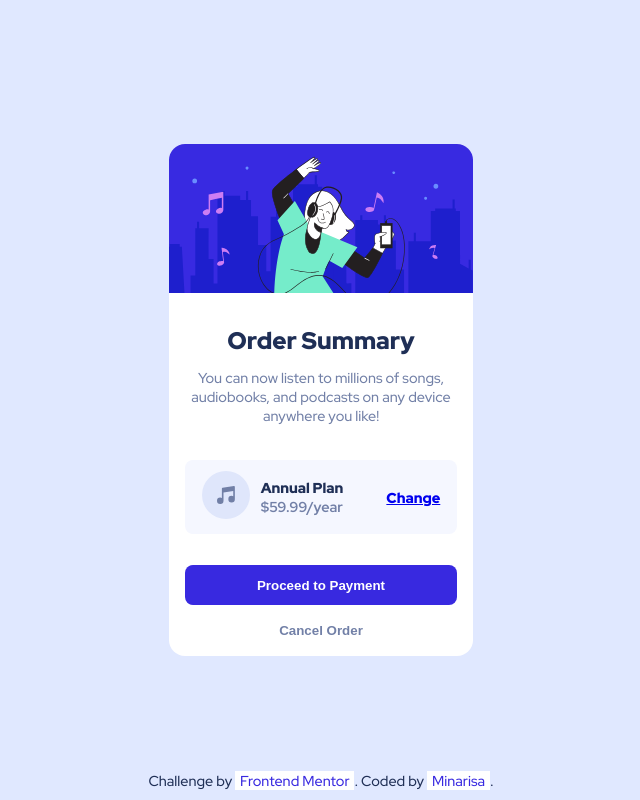
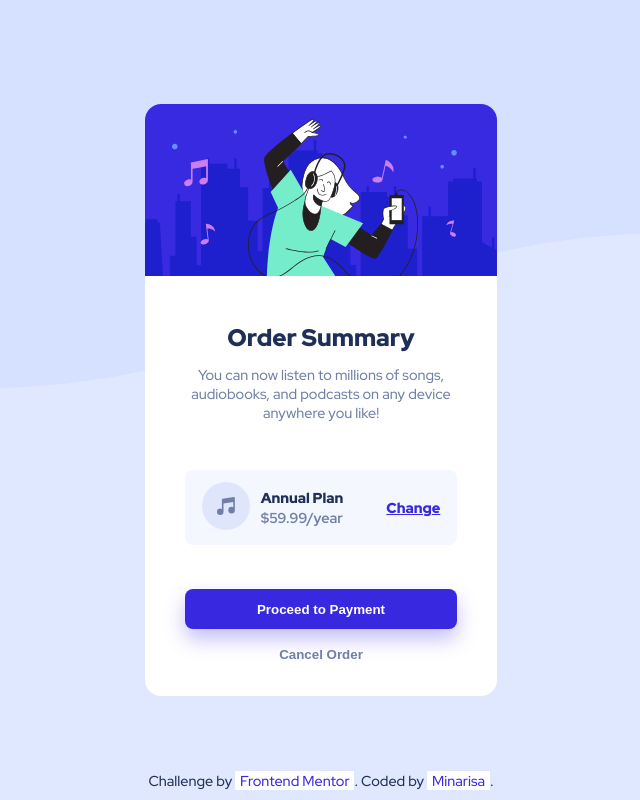
Before and after one commit to Minarisa/fem-order-summary-component-main, a plain HTML site: page index.html in a window 1280 px wide. Shown: the whole page, without its empty margins (319-959 px from the left). Drawn offline with Linux system fonts and the light colour scheme.

Commit message:
Update of CSS

```diff
--- a/style.css
+++ b/style.css
@@ -1,8 +1,11 @@
 :root {
     --bcg-color: hsl(225, 100%, 94%);
     --btn-bcg-color: hsl(245, 75%, 52%);
+    --hover-color: hsl(245, 81%, 65%);
     --card-bcg-color: white;
     --accent-color: hsl(225, 100%, 98%);
+
+    --shadow-color: hsla(245, 75%, 52%, 0.3);
 
     --primary-font-color: hsl(223, 47%, 23%);
     --secondary-font-color: hsl(224, 23%, 55%);
@@ -30,6 +33,9 @@ html, body {
 
 body {
     background-color: var(--bcg-color);
+    background-image: url(./images/pattern-background-mobile.svg);
+    background-repeat: no-repeat;
+    background-size: contain;
     display: flex;
     flex-direction: column;
     align-items: center;
@@ -43,7 +49,8 @@ body {
 
 main {
     width: 19rem;
-    height: 32rem;
+    height: 33rem;
+    padding-bottom: 1rem;
     background-color: var(--card-bcg-color);
     border-radius: var(--large-border-radius);
     display: flex;
@@ -108,6 +115,15 @@ main {
     font-weight: var(--font-black);
 }
 
+#change-plan a {
+    color: var(--btn-bcg-color);
+}
+
+#change-plan a:hover,
+#change-plan a:active {
+    color: var(--hover-color);
+}
+
 #btn-container {
     display: flex;
     flex-direction: column;
@@ -117,7 +133,7 @@ main {
 
 button {
     display: flex;
-    justify-content: center;
+    justify-content: space-evenly;
     align-items: center;
     width: 17rem;
     height: 2.5rem;
@@ -129,11 +145,22 @@ button {
 #continue {
     background-color: var(--btn-bcg-color);
     color: var(--card-bcg-color);
+    filter: drop-shadow(0px 10px 10px var(--shadow-color));
+}
+
+#continue:hover,
+#continue:active {
+    background-color: var(--hover-color);
 }
 
 #cancel {
     background-color: transparent;
     color: var(--secondary-font-color);
+}
+
+#cancel:hover,
+#cancel:active {
+    color: var(--primary-font-color);
 }
 
 footer {
@@ -153,3 +180,14 @@ footer a {
 footer a:hover {
     border-bottom: 0.2rem solid var(--btn-bcg-color);
 }
+
+@media (min-width: 950px) {
+    body {
+        background-image: url(./images/pattern-background-desktop.svg);
+    }
+
+    main {
+        width: 22rem;
+        height: 37rem;
+    }
+}
```
Also changed, not shown: design/Screenshot.png (added), 1 other file.
